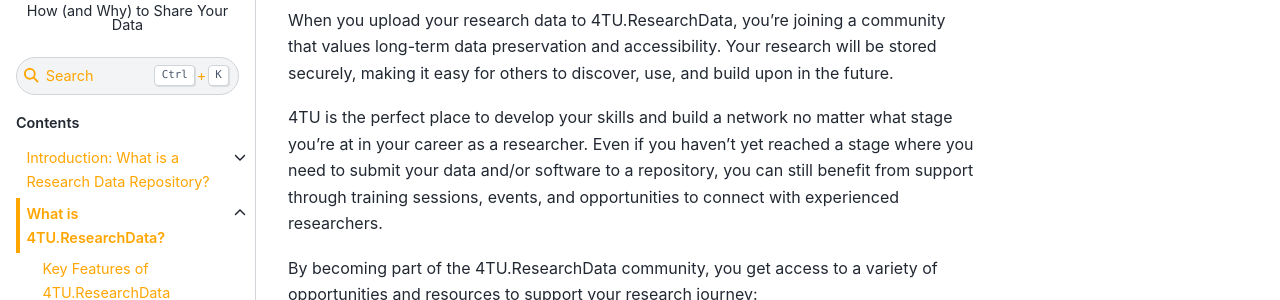
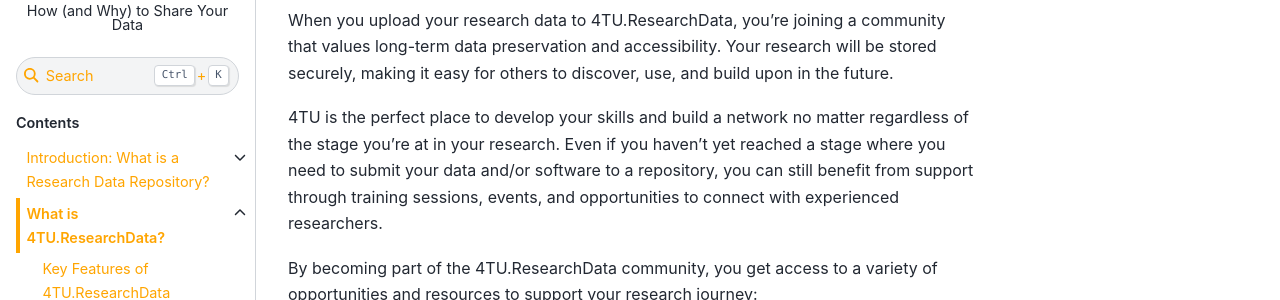
Before and after one commit to TUDelft-books/FAIR4TU_Submission_Help, a Jupyter Book: the page built from book/4tu_research_data/4tu_community.md, in a window 1280 px wide and 1179 px high. Shown: the part 128-428 px from the top of the window. Built offline with Jupyter Book 1.0.4 settings and Sphinx 7.4.7 and the Sphinx Book theme 1.1.4, drawn with Linux system fonts in a browser that asks for light colours; pages that are not in the unit, such as notebooks, are missing from menus; comment, search, counter and statistics services are not loaded.

Commit message:
Update 4tu_community.md

```diff
--- a/book/4tu_research_data/4tu_community.md
+++ b/book/4tu_research_data/4tu_community.md
@@ -2,7 +2,7 @@
 
 When you upload your research data to 4TU.ResearchData, you’re joining a community that values long-term data preservation and accessibility. Your research will be stored securely, making it easy for others to discover, use, and build upon in the future.
 
-4TU is the perfect place to develop your skills and build a network no matter what stage you're at in your career as a researcher. Even if you haven't yet reached a stage where you need to submit your data and/or software to a repository, you can still benefit from support through training sessions, events, and opportunities to connect with experienced researchers.
+4TU is the perfect place to develop your skills and build a network no matter regardless of the stage you're at in your research. Even if you haven't yet reached a stage where you need to submit your data and/or software to a repository, you can still benefit from support through training sessions, events, and opportunities to connect with experienced researchers.
 
 By becoming part of the 4TU.ResearchData community, you get access to a variety of opportunities and resources to support your research journey:
 - **Funding Opportunities:** Apply for financial support, like the €5,000 per year from the [FAIR Data Fund](https://community.data.4tu.nl/2024/10/23/fair-data-fund-use-case-defining-a-domain-relevant-community-metadata-standard-for-drone-uav-data-and-a-tool-to-format-it/), to help make your data [FAIR](/introduction/fair_data_and_software).
```
